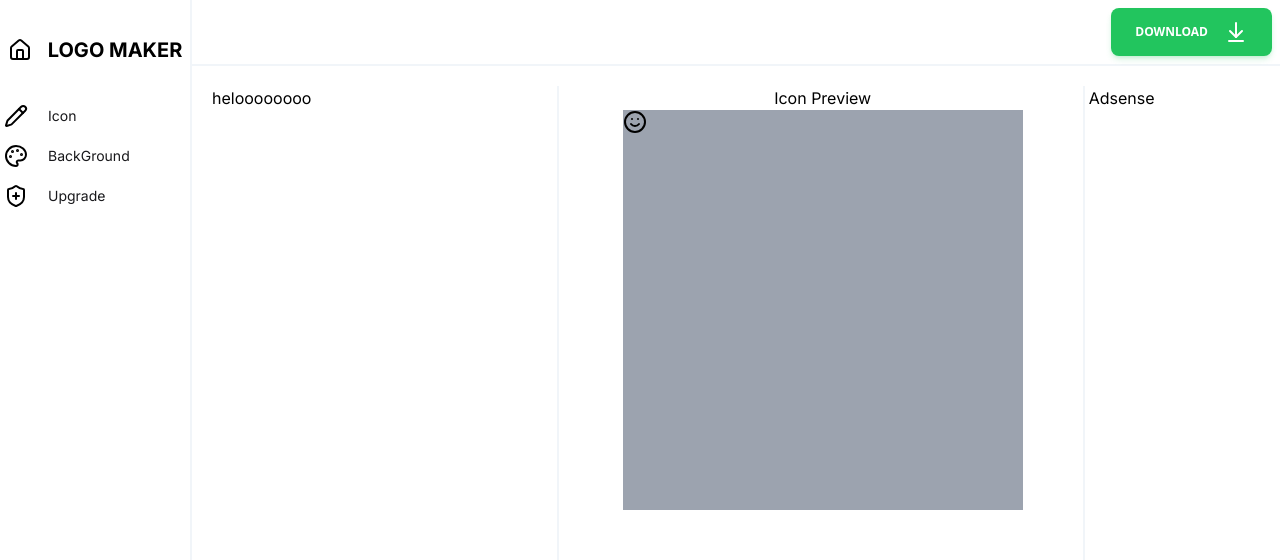
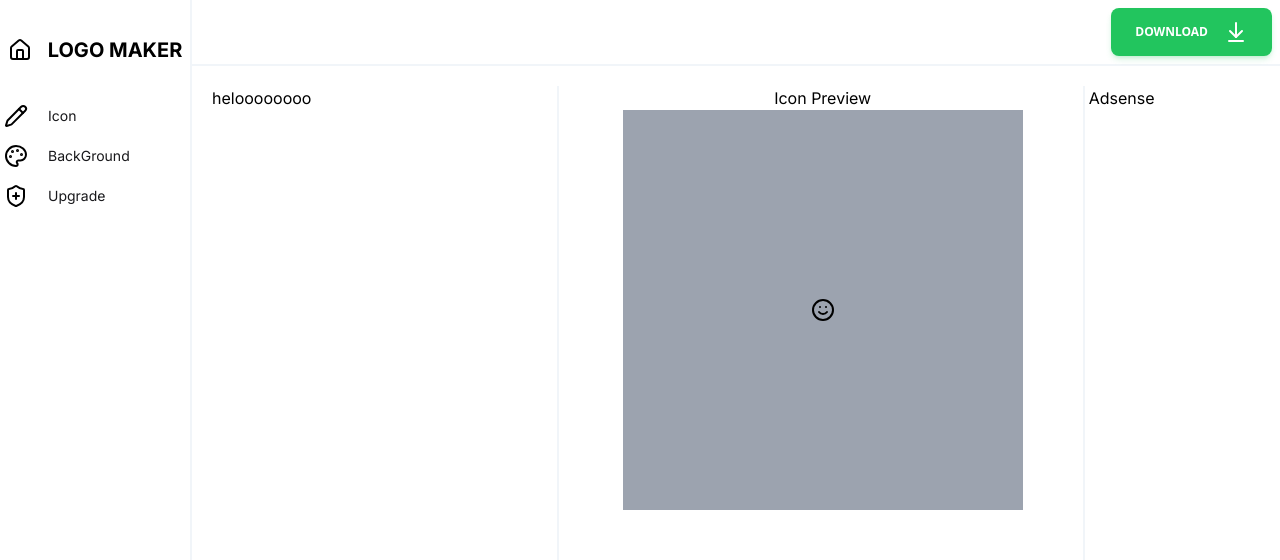
Before and after one commit to Hamza123Hussain/logo_maker_nextjs, a Next.js app: page / in a window 1280 px wide. Shown: the top 560 px of the page. Built offline with nearby package versions, Linux system fonts and the light colour scheme.

Commit message:
Local Storage Fixed

```diff
--- a/app/layout.js
+++ b/app/layout.js
@@ -4,10 +4,10 @@ import './globals.css'
 import Navbar from '@/components/Navbar'
 import SideNav from '@/components/SideNav'
 import { ArrowDownToLine } from 'lucide-react'
-import IconController from '@/components/IconController'
+
 import Icon_Preview from '@/components/Icon_Preview'
-import BackgroundController from '@/components/BackGroundController'
-import { ValueContext, ValuesContext } from '@/context/Context'
+
+import { ValuesContext } from '@/context/Context'
 import { useState } from 'react'
 const inter = Inter({ subsets: ['latin'] })
 
--- a/components/BackGroundController.jsx
+++ b/components/BackGroundController.jsx
@@ -6,13 +6,13 @@ import { ValuesContext } from '@/context/Context'
 
 const BackgroundController = () => {
   const [IconValues, SetIconValues] = useContext(ValuesContext)
-  const StoredValue = JSON.parse(localStorage.getItem('BGValues'))
+  const StoredValue = JSON.parse(localStorage.getItem('Values'))
   const [Padding, setPadding] = useState(
-    IconValues ? IconValues.BG_Padding : 28
+    StoredValue ? StoredValue?.BG_Padding : 28
   )
-  const [Round, setRound] = useState(StoredValue ? StoredValue.BG_Round : 0)
+  const [Round, setRound] = useState(StoredValue ? StoredValue?.BG_Round : 0)
   const [color, setcolor] = useState(
-    StoredValue ? StoredValue.BGValues : 'rgba(255,255,255,1)'
+    StoredValue ? StoredValue?.BG_COLOR : 'rgba(255,255,255,1)'
   )
 
   useEffect(() => {
@@ -22,12 +22,9 @@ const BackgroundController = () => {
       BG_Round: Round,
       BG_COLOR: color,
     }
-    SetIconValues((prevIconValues) => ({
-      ...prevIconValues,
-      ...BGValues,
-    }))
-    localStorage.setItem('BGValues', JSON.stringify(BGValues))
-  }, [Padding, Round, color])
+    SetIconValues(BGValues)
+    localStorage.setItem('Values', JSON.stringify(BGValues))
+  }, [color, Padding, Round])
   console.log(IconValues)
   return (
     <div className=" flex flex-col  mx-3 gap-2 my-5">
@@ -41,9 +38,8 @@ const BackgroundController = () => {
         </div>
         <input
           type="range"
-          defaultValue={0}
           value={Padding}
-          max={40}
+          max={200}
           onChange={(e) => setPadding(e.target.value)}
         />
       </div>
@@ -53,10 +49,9 @@ const BackgroundController = () => {
           <p>{Round}°</p>
         </div>
         <input
-          defaultValue={0}
           value={Round}
           type="range"
-          max={70}
+          max={360}
           onChange={(e) => setRound(e.target.value)}
         />
       </div>
--- a/components/IconController.jsx
+++ b/components/IconController.jsx
@@ -5,11 +5,16 @@ import ColourPicker from './ColourPickerController'
 import { ValuesContext } from '@/context/Context'
 
 const IconController = () => {
-  const [size, setsize] = useState(28)
-  const [rotate, setrotation] = useState(0)
-  const [color, setcolor] = useState('rgba(255,255,255,1)')
+  const StoredValue = JSON.parse(localStorage.getItem('Values'))
+  const [size, setsize] = useState(StoredValue ? StoredValue?.ICON_SIZE : 28)
+  const [rotate, setrotation] = useState(
+    StoredValue ? StoredValue.ICON_ROTATION : 0
+  )
+  const [color, setcolor] = useState(
+    StoredValue ? StoredValue.ICON_COLOR : 'rgba(255,255,255,1)'
+  )
   const [IconValues, SetIconValues] = useContext(ValuesContext)
-  const StoredValue = JSON.parse(localStorage.getItem('Values'))
+
   console.log(IconValues)
   useEffect(() => {
     const IconValue = {
@@ -18,11 +23,8 @@ const IconController = () => {
       ICON_ROTATION: rotate,
       ICON_COLOR: color,
     }
-    SetIconValues((prevIconValues) => ({
-      ...prevIconValues,
-      ...IconValue,
-    }))
-    localStorage.setItem('Values', JSON.stringify(IconValues))
+    SetIconValues(IconValue)
+    localStorage.setItem('Values', JSON.stringify(IconValue))
   }, [size, rotate, color])
 
   return (
--- a/components/Icon_Preview.jsx
+++ b/components/Icon_Preview.jsx
@@ -24,16 +24,16 @@ const Icon_Preview = () => {
   return (
     <div className=" flex flex-col  justify-center items-center">
       Icon Preview
-      <div className=" w-[300px] sm:w-[400px] flex justify-center items-center   h-[400px] bg-gray-400  mx-5 ">
+      <div
+        className={` w-[300px] sm:w-[400px] flex justify-center items-center  p-[90px]  h-[400px] bg-gray-400  mx-5`}
+      >
         <div
-          className={`w-full h-full  `}
+          className={`w-full h-full flex justify-center items-center   `}
           style={{
             background: IconValues?.BG_COLOR,
             borderRadius: `${IconValues?.BG_Round}px`,
-            padding: IconValues?.BG_Padding,
           }}
         >
-          {' '}
           <TheLogo
             name={'smile'}
             color={IconValues?.ICON_COLOR}
@@ -42,7 +42,6 @@ const Icon_Preview = () => {
           />
         </div>
       </div>
-      {IconValues.BG_COLOR}
     </div>
   )
 }
```
